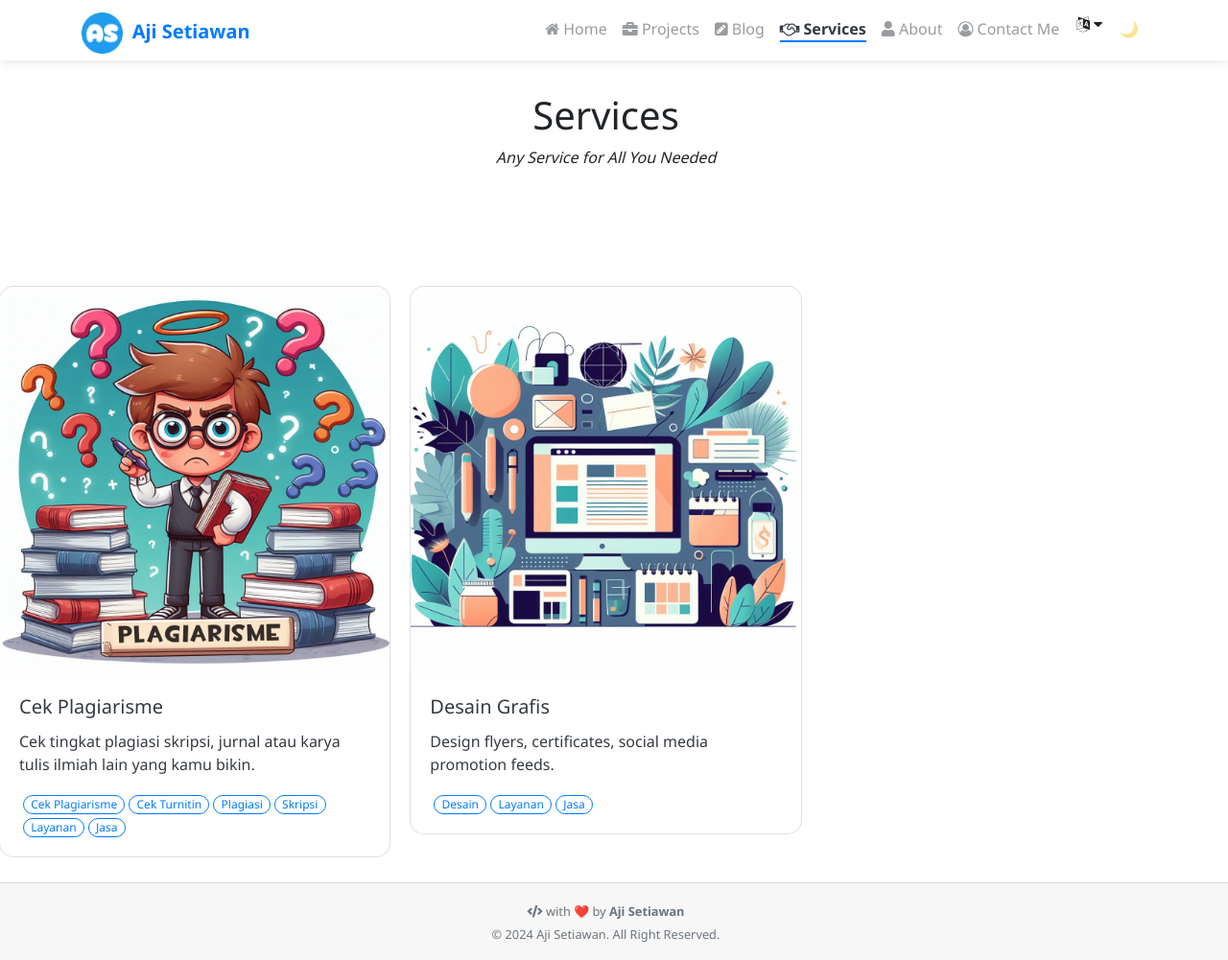
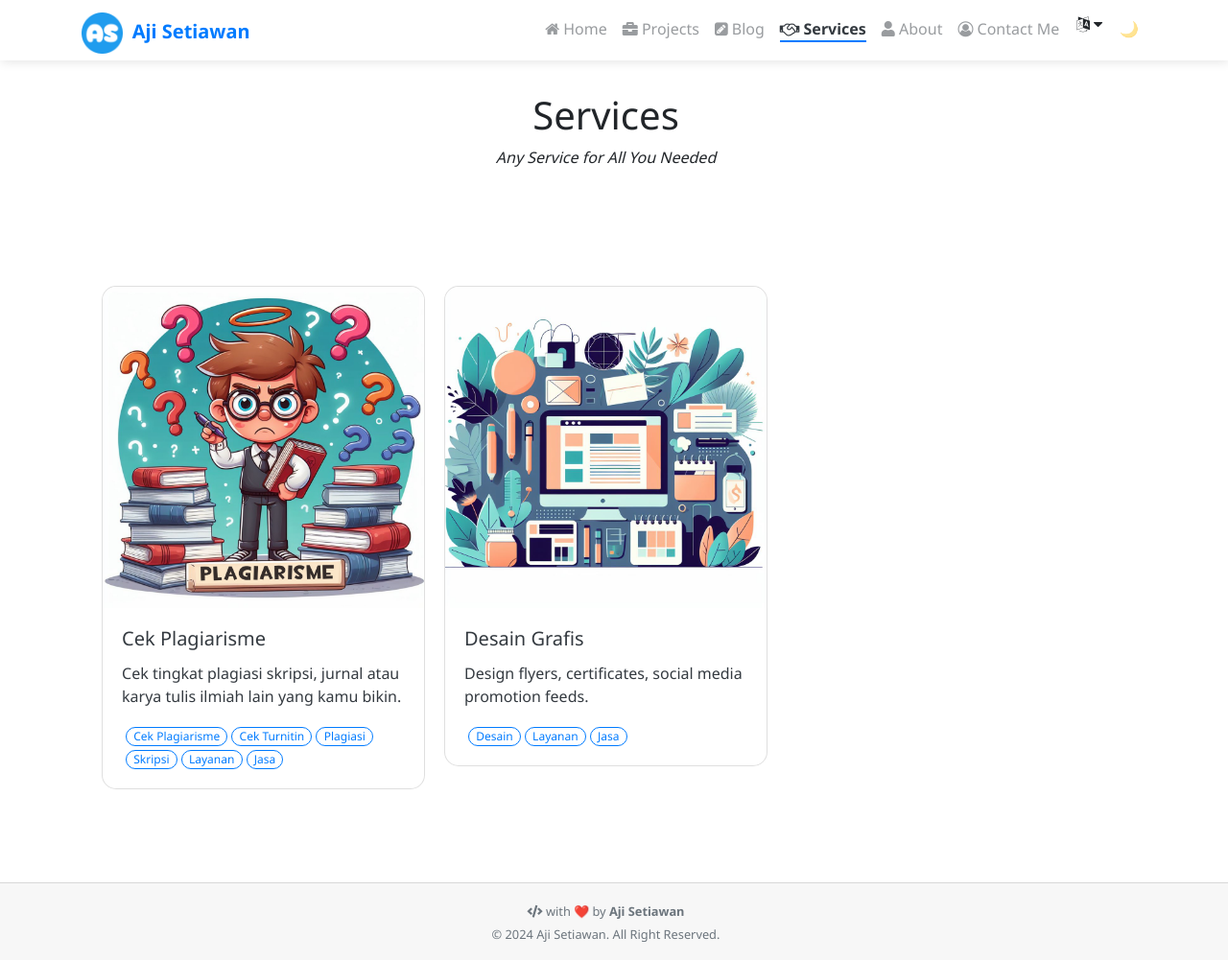
Before and after one commit to ajisetiawan716/ajisetiawan716.github.io, a Jekyll site: the page built from pages/service.html, in a window 1280 px wide and 1001 px high. Shown: the whole window at 96% size. Built offline with Jekyll 4.4.1, drawn with Linux system fonts in a browser that asks for light colours; nearby versions of some CDN libraries; emoji names are drawn with the system emoji font; comment, search, counter and statistics services are not loaded; a style sheet for code colours, icons or effects is not loaded.

Commit message:
Update index.html

```diff
--- a/_includes/service/index.html
+++ b/_includes/service/index.html
@@ -1,5 +1,5 @@
 
-<div class="card-columns m-3 mt-5">
+<div class="col-lg-10 mx-auto card-columns m-3 mt-5">
 
   <!-- Local services -->
   {% for service in site.service %}
```
